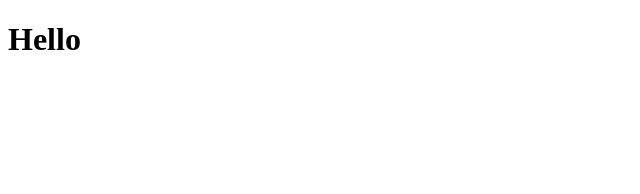
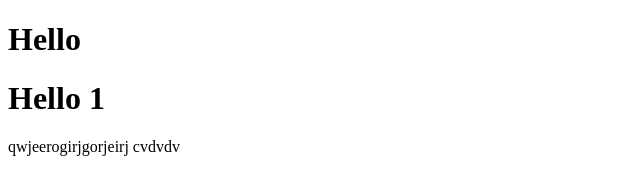
Before and after one commit to Sign-maker/Tutorial, a plain HTML site: page index.html in a window 1280 px wide. Shown: the whole page, without its empty margins (0-640 px from the left). Drawn offline with Linux system fonts and the light colour scheme.

Commit message:
Update index.html
p

```diff
--- a/index.html
+++ b/index.html
@@ -7,5 +7,7 @@
 </head>
 <body>
     <h1>Hello</h1>
+    <h1>Hello 1</h1>
+    <p> qwjeerogirjgorjeirj cvdvdv</p>
 </body>
 </html>
```
